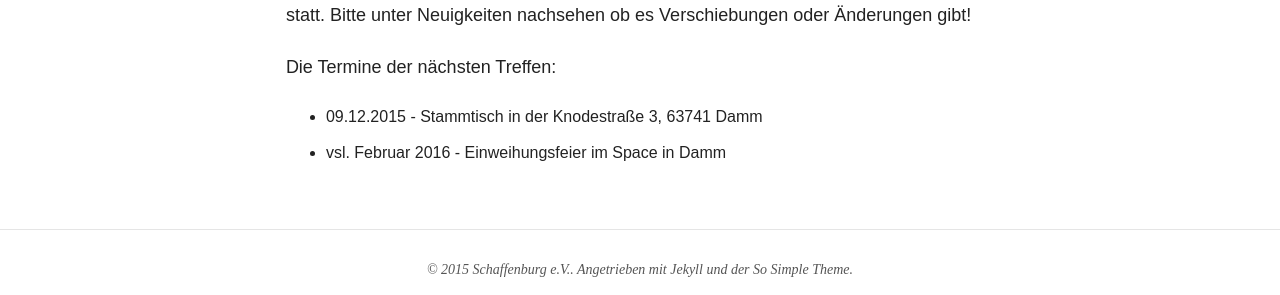
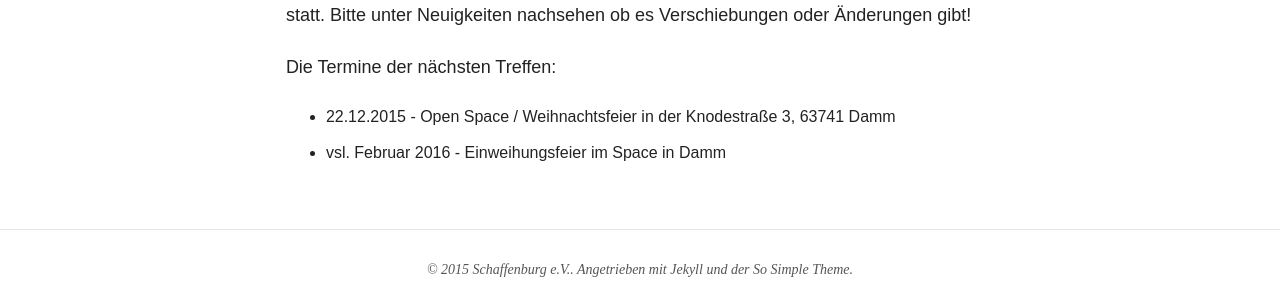
Before and after one commit to Schaffenburg/schaffenburg.github.io, a Jekyll site: the page built from index.md, in a window 1280 px wide. Shown: the part 1446-1741 px from the top of the page. Built offline with Jekyll 4.4.1, drawn with Linux system fonts in a browser that asks for light colours; nearby versions of some CDN libraries.

Commit message:
Update index.md

```diff
--- a/index.md
+++ b/index.md
@@ -33,5 +33,5 @@ Ein für Interessenten offener Vereinsabend findet regelmäßig jeden zweiten Mi
 
 Die Termine der nächsten Treffen:
 
-* 09.12.2015 - Stammtisch in der Knodestraße 3, 63741 Damm
+* 22.12.2015 - Open Space / Weihnachtsfeier in der Knodestraße 3, 63741 Damm
 * vsl. Februar 2016   - Einweihungsfeier im Space in Damm
```
